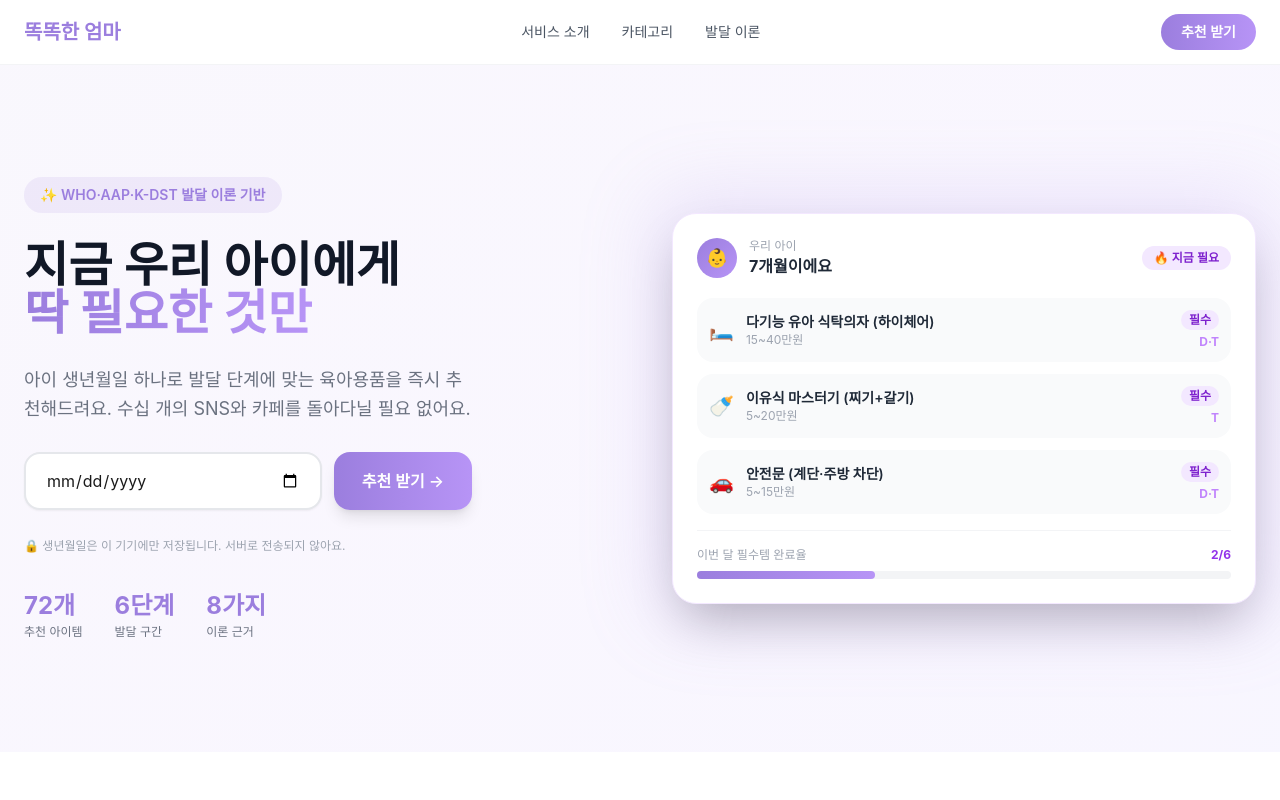
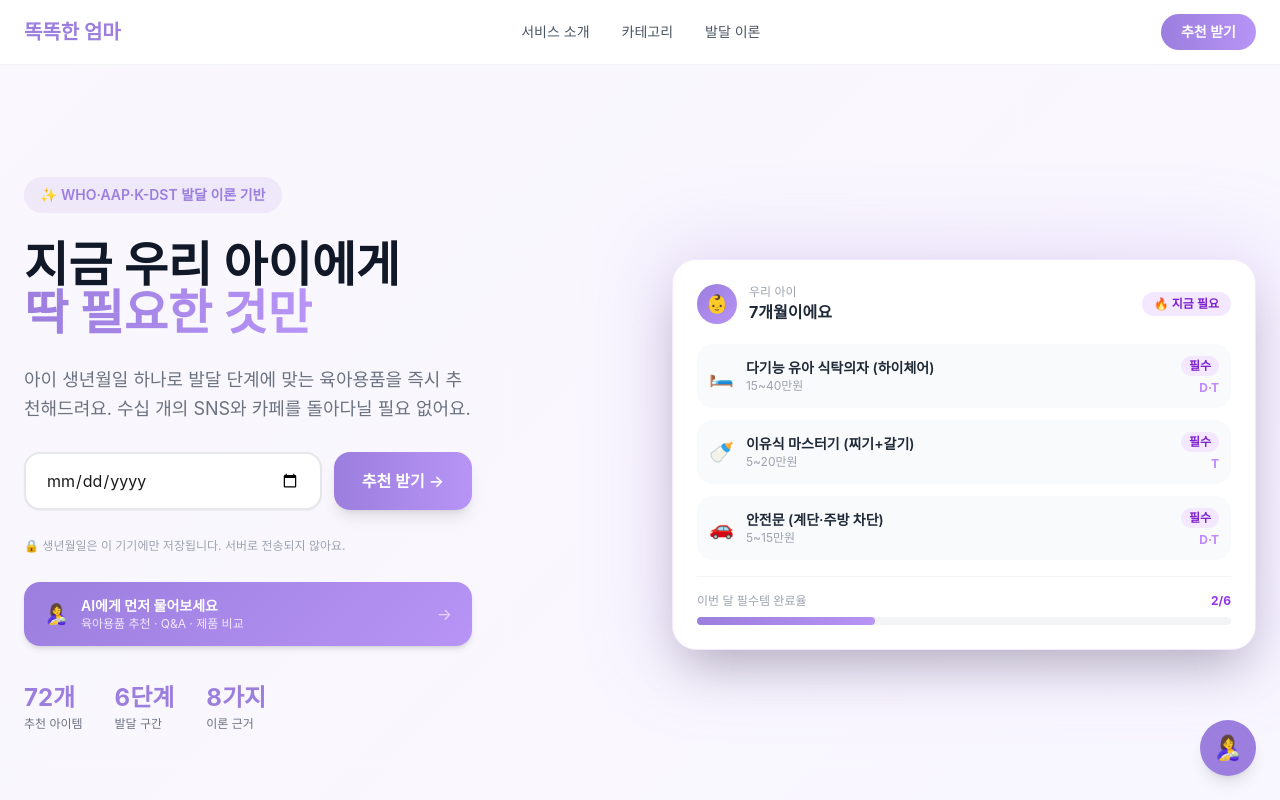
Before and after one commit to jinlee13/ica9-team5-momstouch, a Next.js app: page / in a window 1280 px wide. Shown: the top 800 px of the page. Built offline with nearby package versions, Linux system fonts and the light colour scheme.

Commit message:
fix: 랜딩 페이지 AI 배너 추가 + 플로팅 버튼 항상 표시

```diff
--- a/app/page.tsx
+++ b/app/page.tsx
@@ -3,11 +3,13 @@
 import { useState, useEffect } from 'react'
 import { useRouter } from 'next/navigation'
 import Link from 'next/link'
+import ChatModal from '@/components/chat/ChatModal'
 
 export default function LandingPage() {
   const router = useRouter()
   const [birthdate, setBirthdate] = useState('')
   const [error, setError] = useState('')
+  const [chatOpen, setChatOpen] = useState(false)
 
   useEffect(() => {
     const saved = localStorage.getItem('ddokddok_birthdate')
@@ -85,6 +87,21 @@ export default function LandingPage() {
                 </button>
               </form>
               <p className="text-xs text-gray-400">🔒 생년월일은 이 기기에만 저장됩니다. 서버로 전송되지 않아요.</p>
+
+              {/* AI 챗봇 배너 */}
+              <button
+                onClick={() => setChatOpen(true)}
+                className="flex items-center gap-3 px-5 py-3.5 rounded-2xl text-white text-left transition-all hover:opacity-90 active:scale-[0.99] shadow-md w-full max-w-md"
+                style={{ background: 'linear-gradient(135deg, #9B7EDE, #B794F6)' }}
+              >
+                <span className="text-xl flex-shrink-0">🤱</span>
+                <div className="flex-1 min-w-0">
+                  <p className="font-semibold text-sm">AI에게 먼저 물어보세요</p>
+                  <p className="text-purple-100 text-xs">육아용품 추천 · Q&A · 제품 비교</p>
+                </div>
+                <span className="text-purple-200 flex-shrink-0">→</span>
+              </button>
+              <ChatModal isOpen={chatOpen} onClose={() => setChatOpen(false)} ageMonths={0} />
 
               {/* Stats */}
               <div className="flex gap-6 md:gap-8 pt-2">
--- a/components/chat/ChatFloatButton.tsx
+++ b/components/chat/ChatFloatButton.tsx
@@ -7,17 +7,11 @@ import { calculateAgeInMonths } from '@/lib/recommendations'
 export default function ChatFloatButton() {
   const [isOpen, setIsOpen] = useState(false)
   const [ageMonths, setAgeMonths] = useState(0)
-  const [hasBirthdate, setHasBirthdate] = useState(false)
 
   useEffect(() => {
     const saved = localStorage.getItem('ddokddok_birthdate')
-    if (saved) {
-      setHasBirthdate(true)
-      setAgeMonths(calculateAgeInMonths(saved))
-    }
+    if (saved) setAgeMonths(calculateAgeInMonths(saved))
   }, [])
-
-  if (!hasBirthdate) return null
 
   return (
     <>
```
